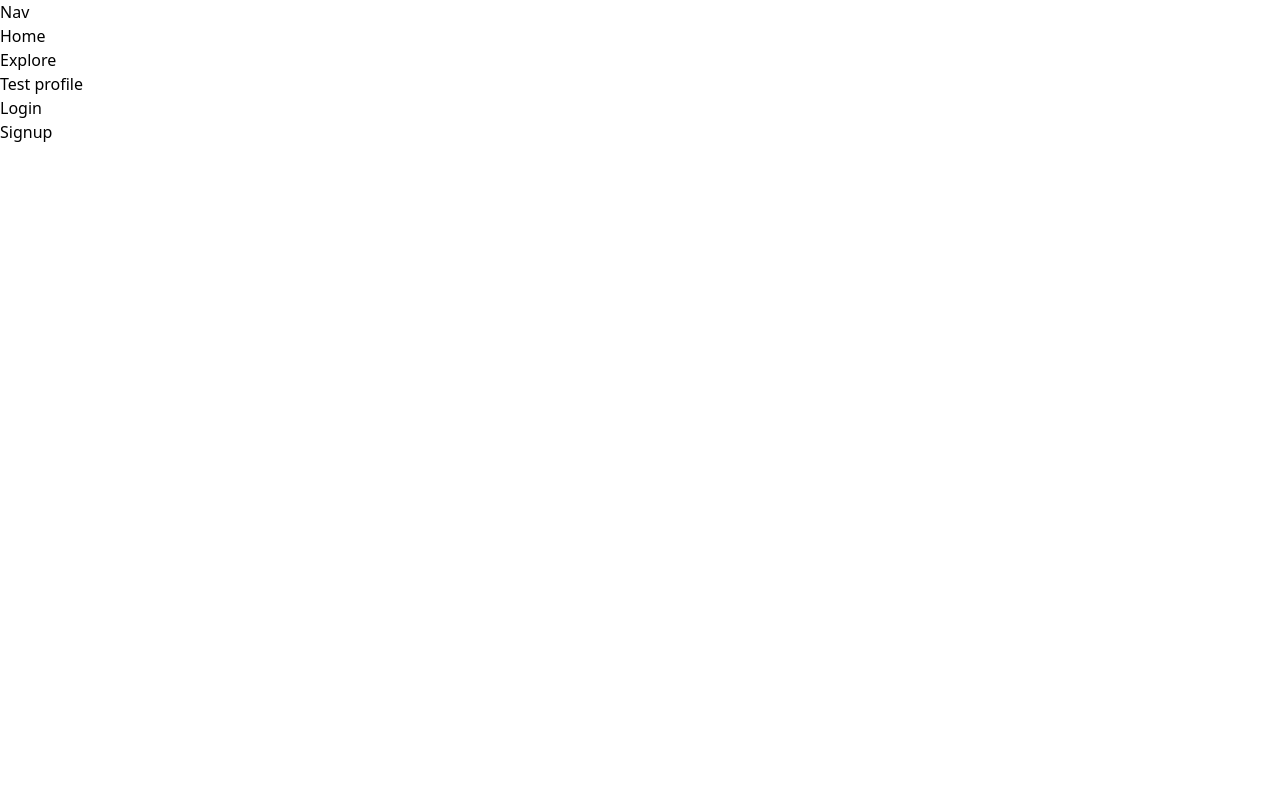
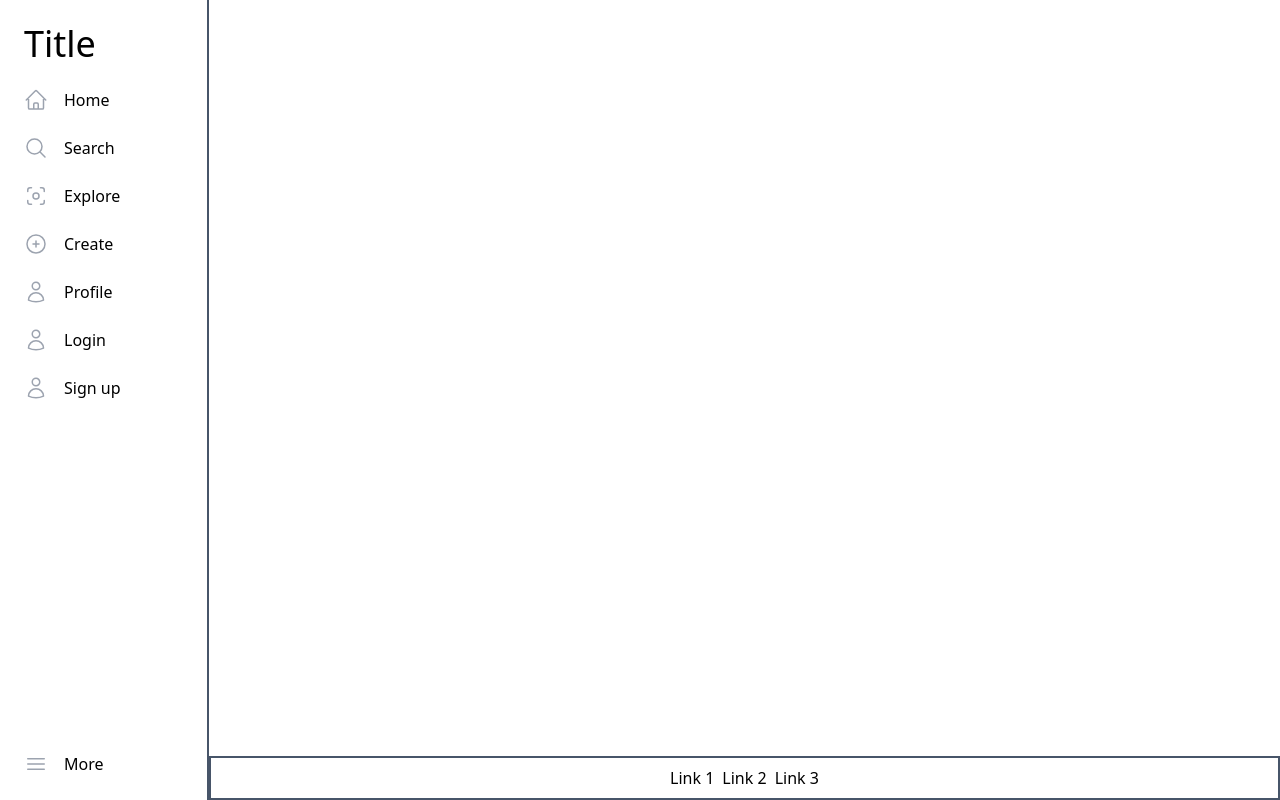
Before and after one commit to piogru/photo24_frontend, a React (Vite) app: page / in a window 1280 px wide. Built offline with nearby package versions, Linux system fonts and the light colour scheme.

Commit message:
feat: Create basic layout and page navigation (#4)
* build: Install HeroIcons for React

* feat: Create basic layout and navigation bar

```diff
--- a/package.json
+++ b/package.json
@@ -12,6 +12,7 @@
     "format": "prettier --write \"src/**/*.{ts,tsx,js,jsx,json,css}\""
   },
   "dependencies": {
+    "@heroicons/react": "^2.1.5",
     "@tanstack/react-query": "^5.51.23",
     "axios": "^1.7.3",
     "react": "^18.3.1",
--- a/src/App.tsx
+++ b/src/App.tsx
@@ -1,15 +1,15 @@
 import { Outlet } from "react-router-dom";
-import { testGet } from "./features/core/api/queries";
+// import { testGet } from "./features/core/api/queries";
 
-export async function testLoader() {
-  return testGet();
-}
+// export async function testLoader() {
+//   return testGet();
+// }
 
 function App() {
   return (
-    <>
+    <div className="bg-white dark:bg-gray-900 h-screen dark:text-slate-200">
       <Outlet />
-    </>
+    </div>
   );
 }
 
--- /dev/null
+++ b/src/features/core/components/Footer.tsx
@@ -0,0 +1,9 @@
+export default function Footer() {
+  return (
+    <footer className="flex flex-row justify-center p-2 space-x-2 border-2 border-slate-600">
+      {[1, 2, 3].map((i) => {
+        return <div key={i}>Link {i}</div>;
+      })}
+    </footer>
+  );
+}
--- a/src/features/core/components/Navbar.tsx
+++ b/src/features/core/components/Navbar.tsx
@@ -1,26 +1,86 @@
 import { Link } from "react-router-dom";
+import {
+  HomeIcon as HomeIconSolid,
+  MagnifyingGlassIcon as MagnifyingGlassIconSolid,
+  ViewfinderCircleIcon as ViewfinderCircleIconSolid,
+  UserIcon as UserIconSolid,
+  Bars3Icon as Bars3IconSolid,
+  PlusCircleIcon as PlusCircleIconSolid,
+} from "@heroicons/react/24/solid";
+import {
+  HomeIcon,
+  MagnifyingGlassIcon,
+  ViewfinderCircleIcon,
+  UserIcon,
+  Bars3Icon,
+  PlusCircleIcon,
+  SunIcon,
+  MoonIcon,
+  TagIcon,
+  Cog6ToothIcon,
+} from "@heroicons/react/24/outline";
+
+const iconStyle = "size-6 text-gray-400";
+const links = [
+  {
+    route: "/",
+    label: "Home",
+    icon: <HomeIcon className={iconStyle} />,
+  },
+  {
+    route: "/search",
+    label: "Search",
+    icon: <MagnifyingGlassIcon className={iconStyle} />,
+  },
+  {
+    route: "/explore",
+    label: "Explore",
+    icon: <ViewfinderCircleIcon className={iconStyle} />,
+  },
+  {
+    route: "/create",
+    label: "Create",
+    icon: <PlusCircleIcon className={iconStyle} />,
+  },
+  {
+    route: "/profile",
+    label: "Profile",
+    icon: <UserIcon className={iconStyle} />,
+  },
+  {
+    route: "/accounts/login",
+    label: "Login",
+    icon: <UserIcon className={iconStyle} />,
+  },
+  {
+    route: "/accounts/signup",
+    label: "Sign up",
+    icon: <UserIcon className={iconStyle} />,
+  },
+];
 
 export default function Navbar() {
   return (
-    <nav>
-      <div>Nav</div>
-      <ul>
-        <li>
-          <Link to="/">Home</Link>
-        </li>
-        <li>
-          <Link to="/explore">Explore</Link>
-        </li>
-        <li>
-          <Link to="/profile">Test profile</Link>
-        </li>
-        <li>
-          <Link to="/accounts/login">Login</Link>
-        </li>
-        <li>
-          <Link to="/accounts/signup">Signup</Link>
-        </li>
+    <nav className="h-screen w-60 p-6 flex flex-col gap-4 border-r-2 border-slate-600">
+      <h1 className="text-4xl">Title</h1>
+      <ul className="flex flex-col flex-grow space-y-2">
+        {links.map((link) => {
+          return (
+            <li key={link.route} className="py-2">
+              <Link to={link.route} className="flex space-x-4">
+                <div>{link.icon}</div>
+                <div>{link.label}</div>
+              </Link>
+            </li>
+          );
+        })}
       </ul>
+      <div className="">
+        <button className="flex flex-row space-x-4">
+          <Bars3Icon className={iconStyle} />
+          <div>More</div>
+        </button>
+      </div>
     </nav>
   );
 }
--- a/src/features/core/components/NavbarWrapper.tsx
+++ b/src/features/core/components/NavbarWrapper.tsx
@@ -1,11 +1,18 @@
 import { Outlet } from "react-router-dom";
 import Navbar from "./Navbar";
+import Footer from "./Footer";
 
 export default function NavbarWrapper() {
   return (
-    <div>
+    <div className="flex min-h-screen">
       <Navbar />
-      <Outlet />
+      <section className="min-h-full w-full flex flex-col">
+        <main className="flex-grow">
+          <Outlet />
+        </main>
+
+        <Footer />
+      </section>
     </div>
   );
 }
--- a/src/features/core/routes/Routes.tsx
+++ b/src/features/core/routes/Routes.tsx
@@ -1,5 +1,6 @@
 import { createBrowserRouter, RouterProvider } from "react-router-dom";
-import App, { testLoader } from "../../../App.tsx";
+// import App, { testLoader } from "../../../App.tsx";
+import App from "../../../App.tsx";
 import ErrorPage from "../components/ErrorPage.tsx";
 import Profile from "../../profiles/components/Profile.tsx";
 import NavbarWrapper from "../components/NavbarWrapper.tsx";
@@ -9,7 +10,7 @@ const router = createBrowserRouter([
     path: "/",
     element: <App />,
     errorElement: <ErrorPage />,
-    loader: testLoader,
+    // loader: testLoader,
     children: [
       {
         path: "",
```
Also changed, not shown: 1 other file (tests, documents, lock files or other folders).
